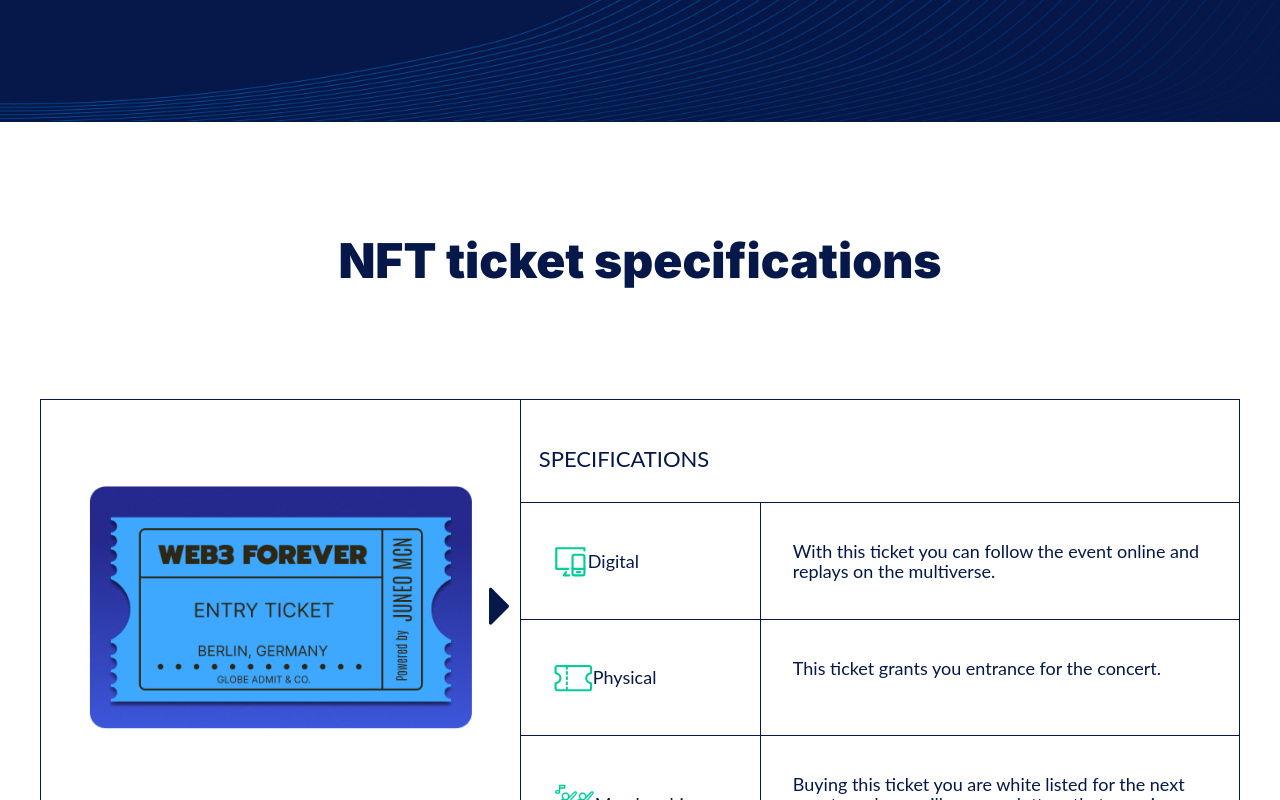
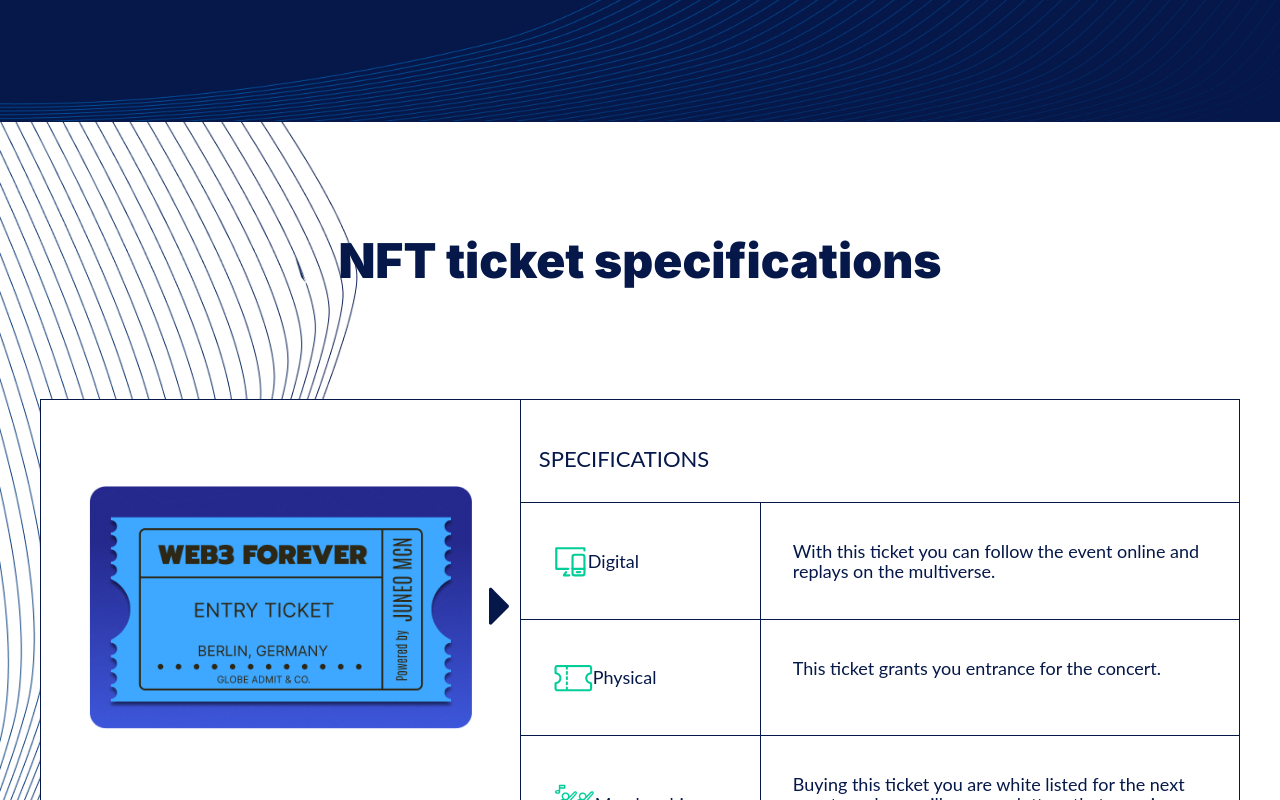
Before and after one commit to nlukic97/NFT-ticket-project, a React (Create React App) app in the folder interface/: page / in a window 1280 px wide. Shown: the part 880-1680 px from the top of the page. Built offline with nearby package versions, Linux system fonts and the light colour scheme.

Commit message:
added more styling to the MintSection for the bachground

```diff
--- a/interface/src/components/MintSection.css
+++ b/interface/src/components/MintSection.css
@@ -1,7 +1,13 @@
+.ticketSpecContainer {
+    background:url("../../public/images/vectorBg2.png") no-repeat -40px 0 /contain;
+    padding: 109px 40px;
+}
+
 .ticketSpec h2 {
     text-align: center;
     color: var(--font-dark);
-    margin: 109px 0;
+    margin: 0;
+    margin-bottom: 109px;
   }
 
 .imgSpecContainer {
@@ -10,8 +16,8 @@
     color: var(--main-dark);
     font-size: 18px;
     line-height: 20px;
-    padding: 0 40px;
     margin-bottom: 140px;
+    background-color: #fff;
 }
 
 .imgSpecContainer .leftCard {
@@ -111,6 +117,10 @@
 }
 
 @media (max-width:700px){
+    .ticketSpecContainer {
+        background:url("../../public/images/vectorBg2.png") no-repeat -150px 0 /contain;
+    }
+
     .imgSpecContainer {
         display: block;
     }
--- a/interface/src/components/MintSection.jsx
+++ b/interface/src/components/MintSection.jsx
@@ -9,7 +9,7 @@
   },[imageToShow])
 
   return (
-    <div>
+    <div className='ticketSpecContainer'>
         <div className="container ticketSpec">
           <h2>NFT ticket specifications</h2>
 
@@ -29,7 +29,7 @@
                   ?
                   <img src="./images/ticket.png" alt="NFT ticket" />
                   :
-                  // style this component
+                  // todo - create this component
                   <div style={{width:'80%',height:'50%',border:'1px solid red'}}>TODO - create component</div>
                 }
 
```
